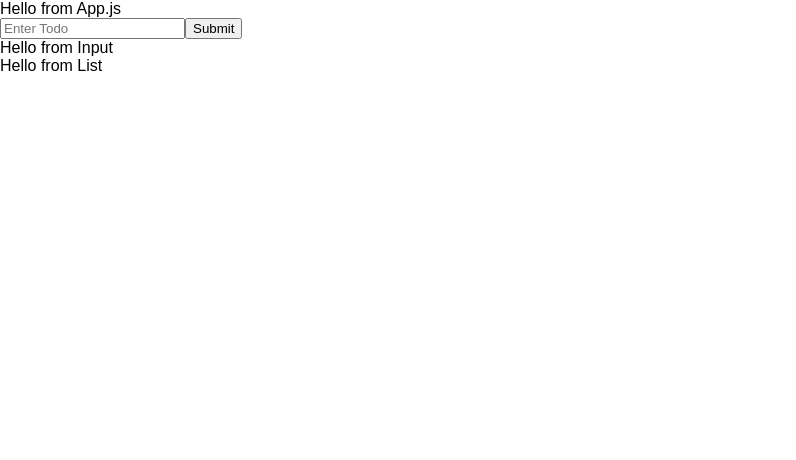
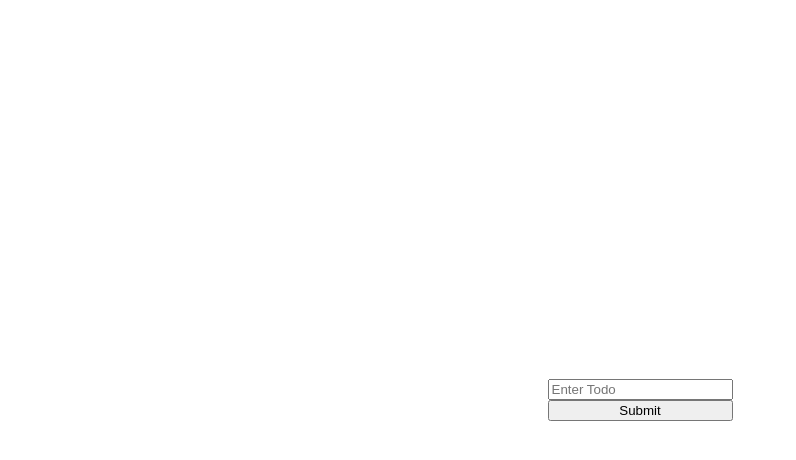
Before and after one commit to nintichance/aspirent-notes, a React (Create React App) app: page / in a window 1280 px wide. Shown: the top 460 px of the page, without its empty margins (0-796 px from the left). Built offline with nearby package versions, Linux system fonts and the light colour scheme.

Commit message:
Added basic structure to App.js and Input.js

```diff
--- a/src/App.js
+++ b/src/App.js
@@ -1,6 +1,7 @@
 import React, { Component } from 'react'
 import Input from './components/Input'
 import List from './components/List'
+import { AppContainer } from './components/styled-components/Containers'
 
 class App extends Component {
   state = {
@@ -14,11 +15,10 @@ class App extends Component {
 
   render() {
     return (
-      <div>
-        Hello from App.js
+      <AppContainer>
         <Input addTodo={this.addTodo}/>
         <List todos={this.state.todos}/>
-      </div>
+      </AppContainer>
     )
   }
 }
--- a/src/components/Input.js
+++ b/src/components/Input.js
@@ -1,4 +1,6 @@
 import React, { Component } from 'react'
+import { InputContainer } from './styled-components/Containers'
+import { Form } from './styled-components/Form'
 class Input extends Component{
     state = {
         todo: ''
@@ -6,7 +8,6 @@ class Input extends Component{
 
     handleChange = (event) => {
         event.preventDefault()
-        console.log(this.state.todo)
         this.setState({ [event.target.name]: event.target.value })
     }
     addTodo = (event) => {
@@ -16,16 +17,15 @@ class Input extends Component{
 
     render(){
         return(
-            <div>
-                <form onSubmit={this.addTodo}>
+            <InputContainer>
+                <Form onSubmit={this.addTodo}>
                 <input
                         name="todo"
                         placeholder="Enter Todo"
                         onChange={this.handleChange} />
                 <button className="input-button" type="submit" value="Login"> Submit </button>
-                </form>
-                Hello from Input
-            </div>
+                </Form>
+            </InputContainer>
         )
     }
 
--- a/src/components/List.js
+++ b/src/components/List.js
@@ -1,9 +1,17 @@
 import React from 'react'
 
 const List = (props) => {
+    const listItems = props.todos.map((todo, index)=>{
+        return(
+            <div key={index}>
+                {todo}
+            </div>
+        )
+    })
+    console.log(props.todos)
     return(
         <div>
-            Hello from List
+            {listItems}
         </div>
     )
 }
--- /dev/null
+++ b/src/components/styled-components/Containers.js
@@ -0,0 +1,16 @@
+import styled from 'styled-components'
+
+export const Container = styled.div`
+    width: 100vw;
+    height: 100vh;
+    display: flex;
+    justify-content: center;
+    align-items: center;
+    flex-direction: column;
+`
+
+export const AppContainer = Container.extend`
+`
+
+export const InputContainer = Container.extend`
+`
--- /dev/null
+++ b/src/components/styled-components/Form.js
@@ -0,0 +1,6 @@
+import styled from 'styled-components'
+
+export const Form = styled.form`
+    display: flex;
+    flex-direction: column;
+`
```
